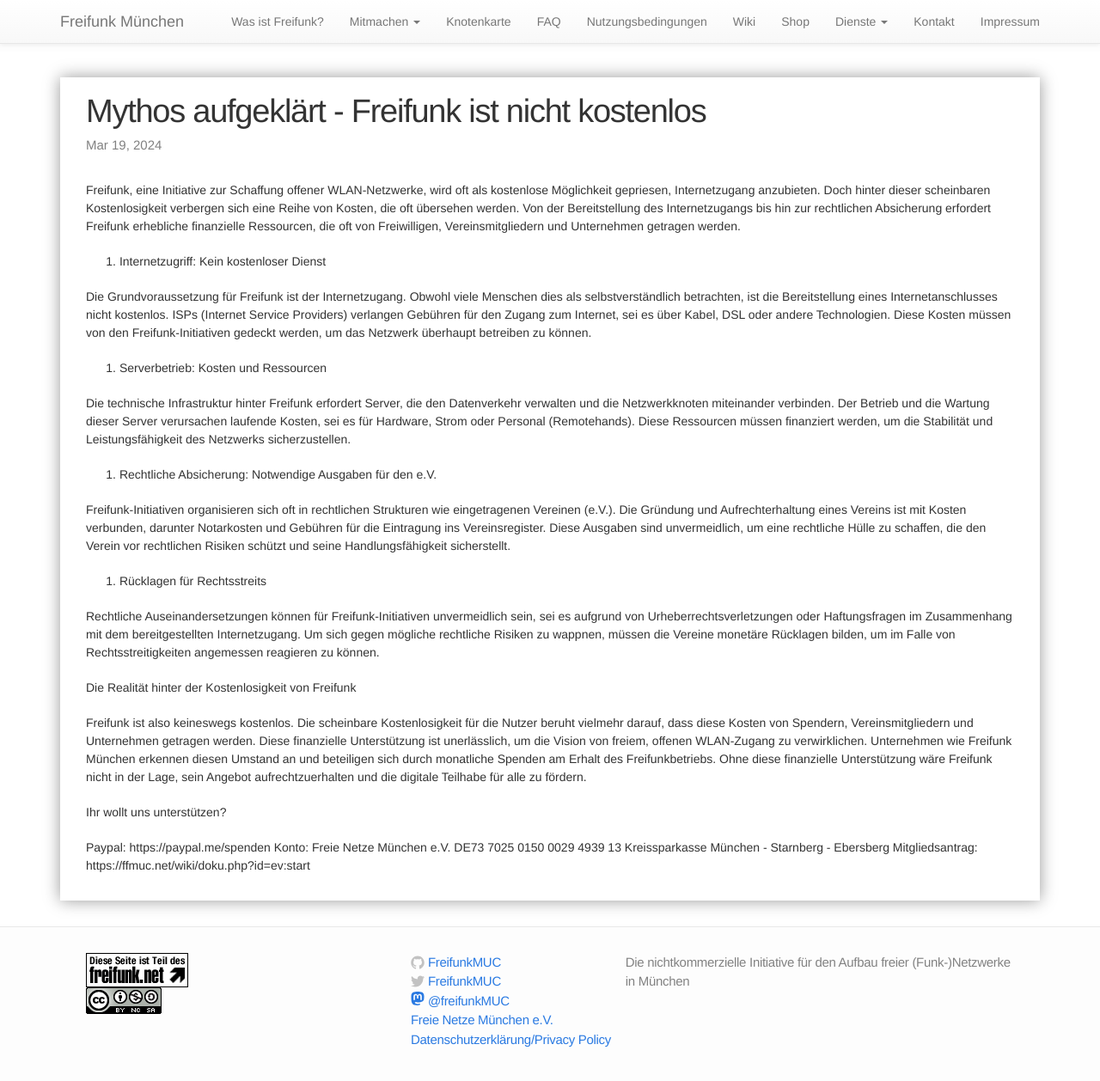
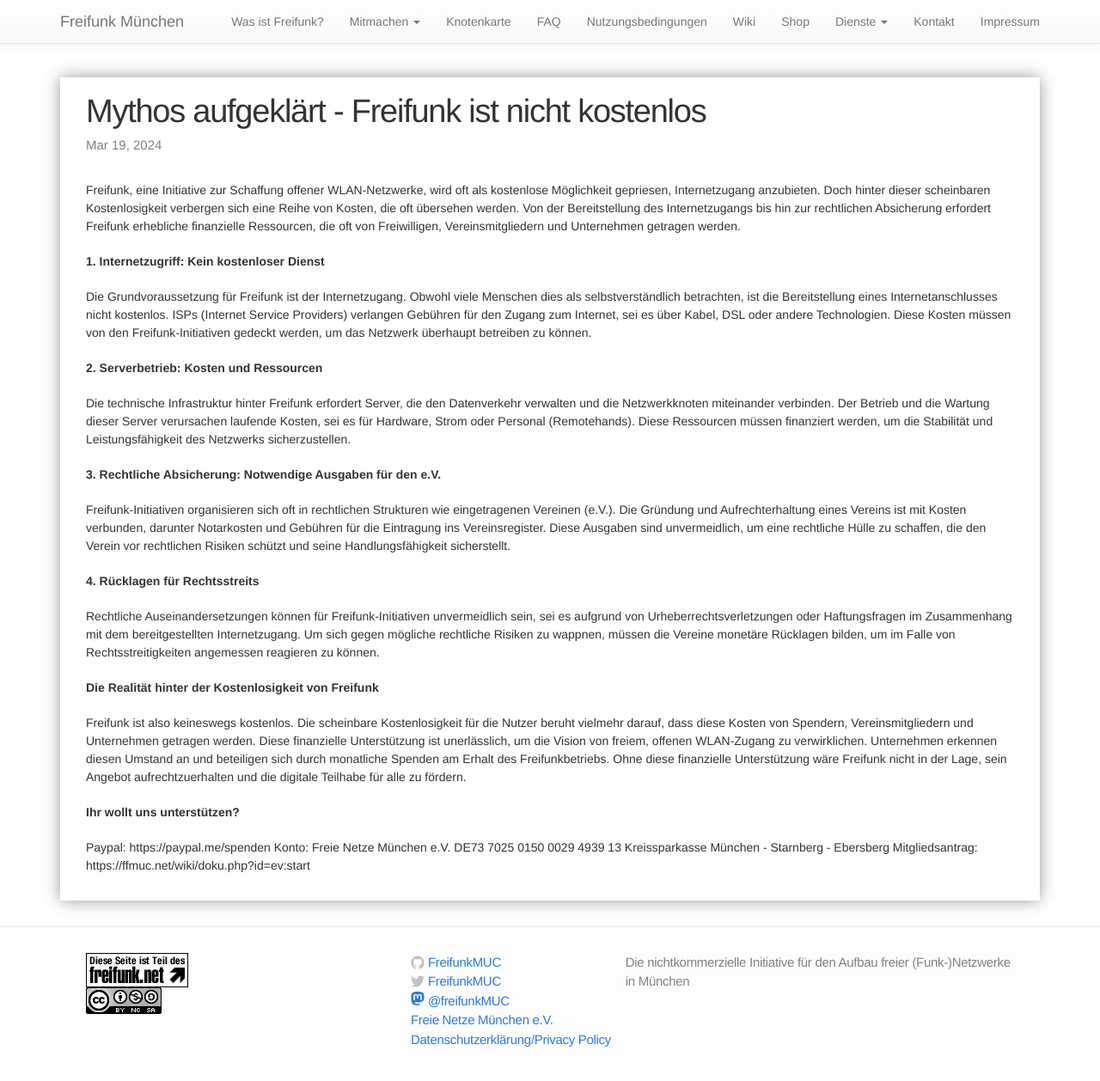
Before and after one commit to freifunkMUC/freifunkmuc.github.io, a Jekyll site: the page built from _posts/2024-03-19-freifunk-kostenlos.markdown, in a window 1280 px wide and 1276 px high. Shown: the top 1258 px of the window at 86% size. Built offline with Jekyll 4.4.1, drawn with Linux system fonts in a browser that asks for light colours.

Commit message:
Update 2024-03-19-freifunk-kostenlos.markdown

```diff
--- a/_posts/2024-03-19-freifunk-kostenlos.markdown
+++ b/_posts/2024-03-19-freifunk-kostenlos.markdown
@@ -7,27 +7,27 @@ categories: freifunkmuc
 
 Freifunk, eine Initiative zur Schaffung offener WLAN-Netzwerke, wird oft als kostenlose Möglichkeit gepriesen, Internetzugang anzubieten. Doch hinter dieser scheinbaren Kostenlosigkeit verbergen sich eine Reihe von Kosten, die oft übersehen werden. Von der Bereitstellung des Internetzugangs bis hin zur rechtlichen Absicherung erfordert Freifunk erhebliche finanzielle Ressourcen, die oft von Freiwilligen, Vereinsmitgliedern und Unternehmen getragen werden.
 
-1. Internetzugriff: Kein kostenloser Dienst
+**1. Internetzugriff: Kein kostenloser Dienst**
 
 Die Grundvoraussetzung für Freifunk ist der Internetzugang. Obwohl viele Menschen dies als selbstverständlich betrachten, ist die Bereitstellung eines Internetanschlusses nicht kostenlos. ISPs (Internet Service Providers) verlangen Gebühren für den Zugang zum Internet, sei es über Kabel, DSL oder andere Technologien. Diese Kosten müssen von den Freifunk-Initiativen gedeckt werden, um das Netzwerk überhaupt betreiben zu können.
 
-2. Serverbetrieb: Kosten und Ressourcen
+**2. Serverbetrieb: Kosten und Ressourcen**
 
 Die technische Infrastruktur hinter Freifunk erfordert Server, die den Datenverkehr verwalten und die Netzwerkknoten miteinander verbinden. Der Betrieb und die Wartung dieser Server verursachen laufende Kosten, sei es für Hardware, Strom oder Personal (Remotehands). Diese Ressourcen müssen finanziert werden, um die Stabilität und Leistungsfähigkeit des Netzwerks sicherzustellen.
 
-3. Rechtliche Absicherung: Notwendige Ausgaben für den e.V.
+**3. Rechtliche Absicherung: Notwendige Ausgaben für den e.V.**
 
 Freifunk-Initiativen organisieren sich oft in rechtlichen Strukturen wie eingetragenen Vereinen (e.V.). Die Gründung und Aufrechterhaltung eines Vereins ist mit Kosten verbunden, darunter Notarkosten und Gebühren für die Eintragung ins Vereinsregister. Diese Ausgaben sind unvermeidlich, um eine rechtliche Hülle zu schaffen, die den Verein vor rechtlichen Risiken schützt und seine Handlungsfähigkeit sicherstellt.
 
-4. Rücklagen für Rechtsstreits
+**4. Rücklagen für Rechtsstreits**
 
 Rechtliche Auseinandersetzungen können für Freifunk-Initiativen unvermeidlich sein, sei es aufgrund von Urheberrechtsverletzungen oder Haftungsfragen im Zusammenhang mit dem bereitgestellten Internetzugang. Um sich gegen mögliche rechtliche Risiken zu wappnen, müssen die Vereine monetäre Rücklagen bilden, um im Falle von Rechtsstreitigkeiten angemessen reagieren zu können.
 
-Die Realität hinter der Kostenlosigkeit von Freifunk
+**Die Realität hinter der Kostenlosigkeit von Freifunk**
 
-Freifunk ist also keineswegs kostenlos. Die scheinbare Kostenlosigkeit für die Nutzer beruht vielmehr darauf, dass diese Kosten von Spendern, Vereinsmitgliedern und Unternehmen getragen werden. Diese finanzielle Unterstützung ist unerlässlich, um die Vision von freiem, offenen WLAN-Zugang zu verwirklichen. Unternehmen wie Freifunk München erkennen diesen Umstand an und beteiligen sich durch monatliche Spenden am Erhalt des Freifunkbetriebs. Ohne diese finanzielle Unterstützung wäre Freifunk nicht in der Lage, sein Angebot aufrechtzuerhalten und die digitale Teilhabe für alle zu fördern.
+Freifunk ist also keineswegs kostenlos. Die scheinbare Kostenlosigkeit für die Nutzer beruht vielmehr darauf, dass diese Kosten von Spendern, Vereinsmitgliedern und Unternehmen getragen werden. Diese finanzielle Unterstützung ist unerlässlich, um die Vision von freiem, offenen WLAN-Zugang zu verwirklichen. Unternehmen erkennen diesen Umstand an und beteiligen sich durch monatliche Spenden am Erhalt des Freifunkbetriebs. Ohne diese finanzielle Unterstützung wäre Freifunk nicht in der Lage, sein Angebot aufrechtzuerhalten und die digitale Teilhabe für alle zu fördern.
 
-Ihr wollt uns unterstützen?
+**Ihr wollt uns unterstützen?**
 
 Paypal: https://paypal.me/spenden
 Konto:
```
